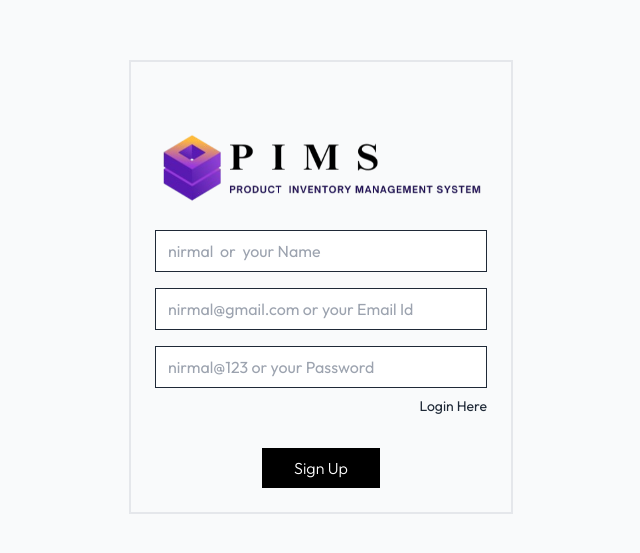
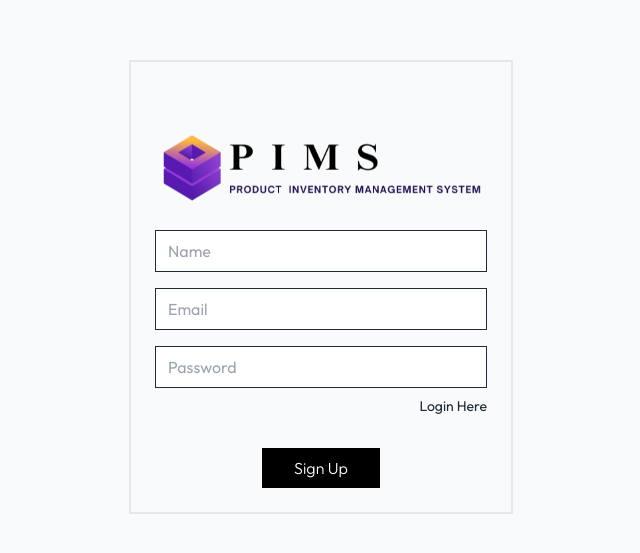
Before and after one commit to nirmal-coder/product-inventory-system-frontend, a React (Vite) app: page / in a window 1280 px wide. Shown: the part 141-694 px from the top of the page, without its empty margins (319-959 px from the left). Built offline with nearby package versions, Linux system fonts and the light colour scheme; no server answers.

Commit message:
placeholder text

```diff
--- a/src/components/Signup.jsx
+++ b/src/components/Signup.jsx
@@ -77,7 +77,7 @@ const Signup = ({ setToken }) => {
           <input
             type="text"
             className="w-full px-3 py-2 border border-gray-800"
-            placeholder="nirmal  or  your Name"
+            placeholder="Name"
             required
             value={username}
             onChange={(e) => setUsername(e.target.value)}
@@ -86,7 +86,11 @@ const Signup = ({ setToken }) => {
         <input
           type="email"
           className="w-full px-3 py-2 border border-gray-800"
-          placeholder="nirmal@gmail.com or your Email Id"
+          placeholder={`${
+            currentState === "Sign up"
+              ? "Email"
+              : "nirmal@gmail.com or your Email Id"
+          }`}
           required
           value={emailId}
           onChange={(e) => setEmailId(e.target.value)}
@@ -94,7 +98,11 @@ const Signup = ({ setToken }) => {
         <input
           type="password"
           className="w-full px-3 py-2 border border-gray-800"
-          placeholder="nirmal@123 or your Password"
+          placeholder={`${
+            currentState === "Sign up"
+              ? "Password"
+              : "nirmal@123 or your password"
+          }`}
           required
           value={password}
           onChange={(e) => setPassword(e.target.value)}
```
